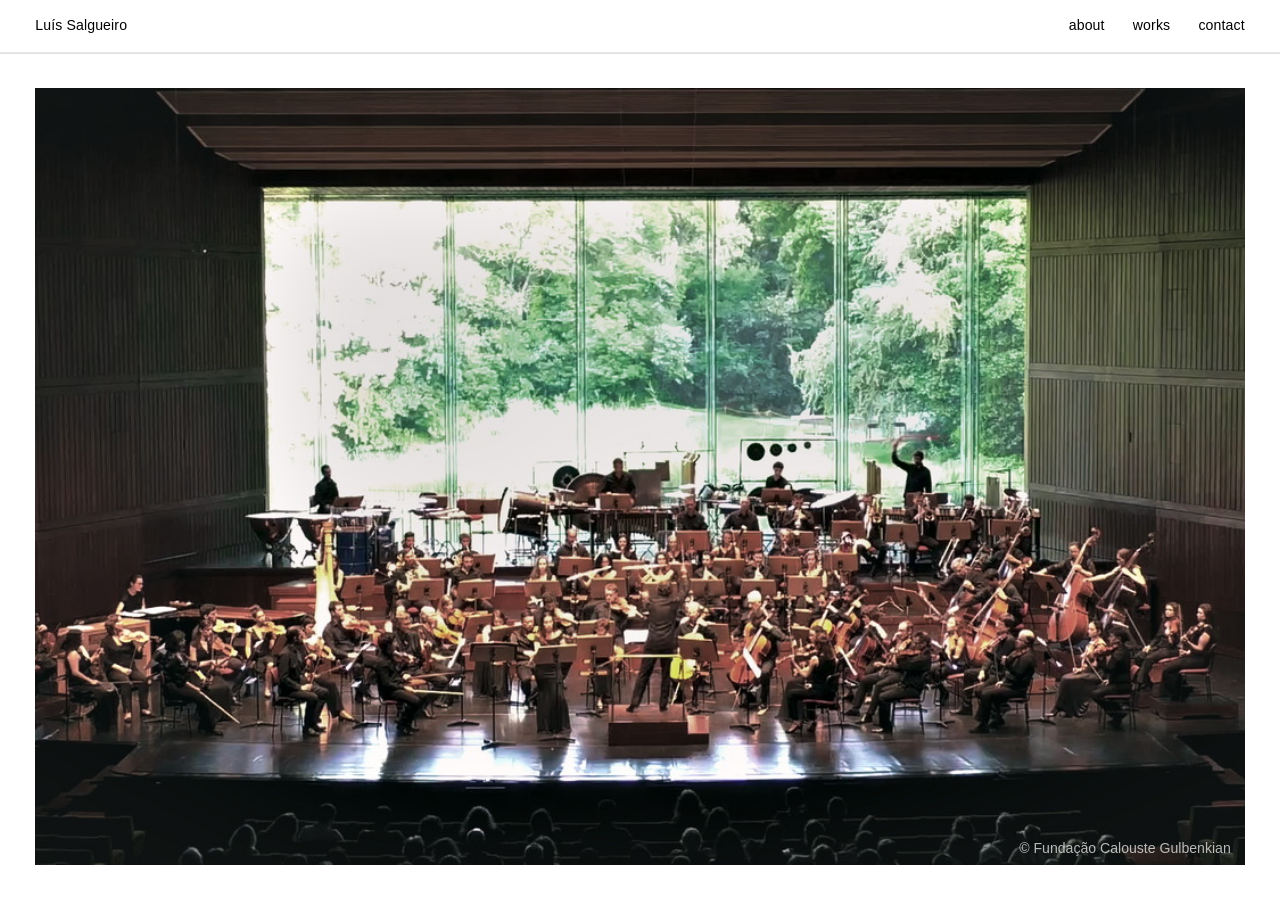
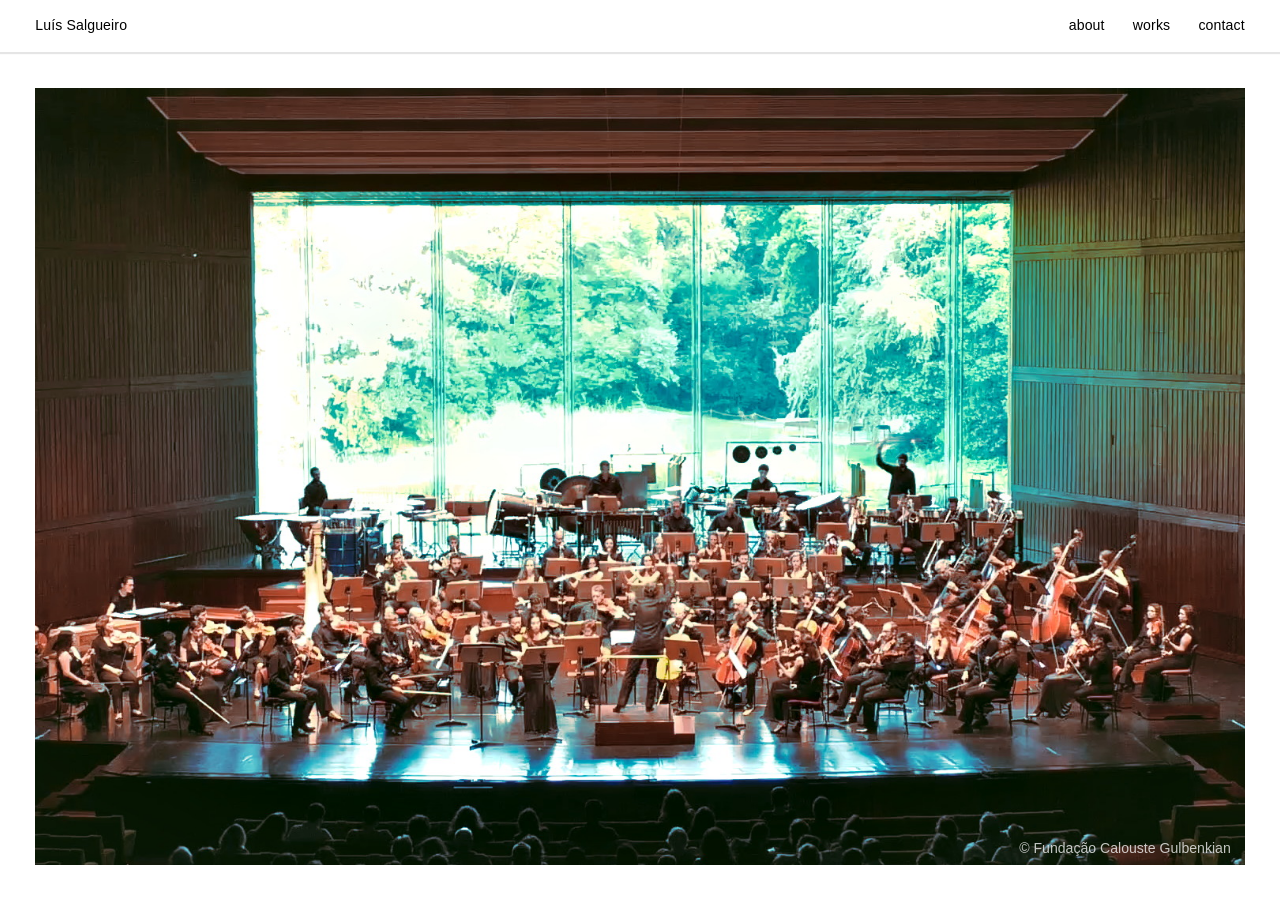
Before and after one commit to lsalgueiro/lsalgueiro.github.io, a Jekyll site: the page built from _works/lenvie-de-rire.md, in a window 1280 px wide and 900 px high. Built offline with Jekyll 4.4.1, drawn with Linux system fonts in a browser that asks for light colours; some web fonts are replaced; some of the changed text lies outside the part shown.

Commit message:
work page for L'envie

```diff
--- a/_assets/scss/components/_post.scss
+++ b/_assets/scss/components/_post.scss
@@ -53,7 +53,7 @@
       padding-right: 1em;
       padding-left: 1em;
       color: $color-white;
-      opacity: 0.7;
+      opacity: 0.75;
     }
   }
 
--- a/_works/lenvie-de-rire.md
+++ b/_works/lenvie-de-rire.md
@@ -1,13 +1,14 @@
 ---
 layout: work
 title: L'envie de rire
-inst: soprano and orchestra
+inst: for soprano and orchestra
 dur: 9
 image: /assets/images/lenvie.jpg
 imgcred: Fundação Calouste Gulbenkian
 prem: 13/07/2019, Grande Auditório da Fundação Calouste Gulbenkian, Lisboa
 ensemble: Orquestra Gulbenkian, cond. Pedro Neves
 solo: Lara Martins, soprano
+soundcloud: https://w.soundcloud.com/player/?url=https%3A//api.soundcloud.com/tracks/936379150&color=%23ff5500&auto_play=false&hide_related=false&show_comments=true&show_user=true&show_reposts=false&show_teaser=true
 categories: orchestral vocal
 ---
 <epigraph>In Greek the act of love is a mingling (<i>mignumi</i>) and desire melts the limbs (<i>lusimelēs</i> [...]). Boundaries of body, categories of thought, are confounded.
```
Also changed, not shown: assets/css/app.min.css, assets/images/lenvie.jpg, 5 other files.
